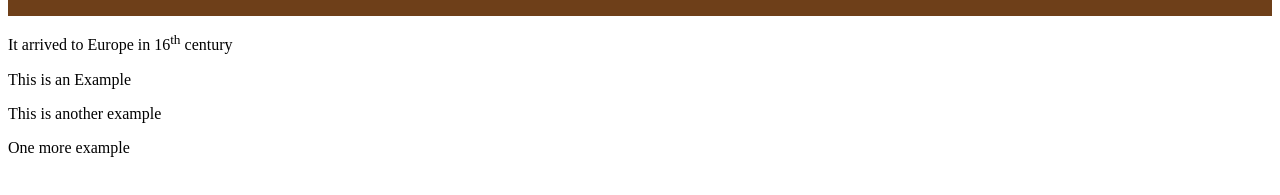
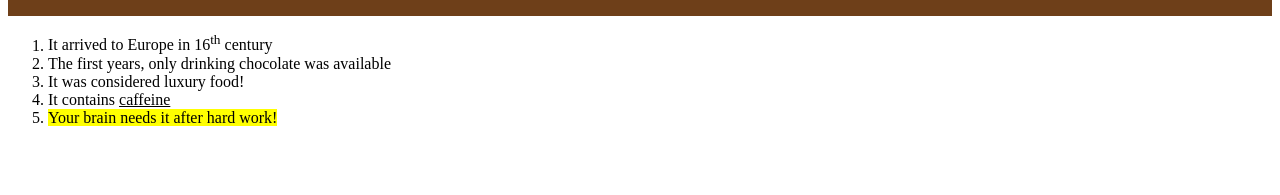
Before and after one commit to bashri1995/MubasharWEB2GitTest, a plain HTML site: page index.html in a window 1280 px wide. Shown: the part 165-360 px from the top of the page. Drawn offline with Linux system fonts and the light colour scheme.

Commit message:
List for assigment two

```diff
--- a/index.html
+++ b/index.html
@@ -12,9 +12,15 @@
             <h1>A site about chocolate</h1>
             <h3>We will see some of the world's chocolates!</h3>
     </div>
-    <p>It arrived to Europe in 16<sup>th</sup> century</p>
-    <p>This is an Example</p>
-    <p>This is another example</p>
-    <p>One more example</p>
+    <p>
+        <ol>
+            <li>It arrived to Europe in 16<sup>th</sup> century</li>
+            <li>The first years, only drinking chocolate was available</li>
+            <li>It was considered luxury food!</li>
+            <li>It contains <u>caffeine</u></li>
+            <li><mark>Your brain needs it after hard work!</mark></li>
+
+        </ol>
+    </p>
 </body>
 </html>
```
Also changed, not shown: images/chocolatethings.jpg (added).
